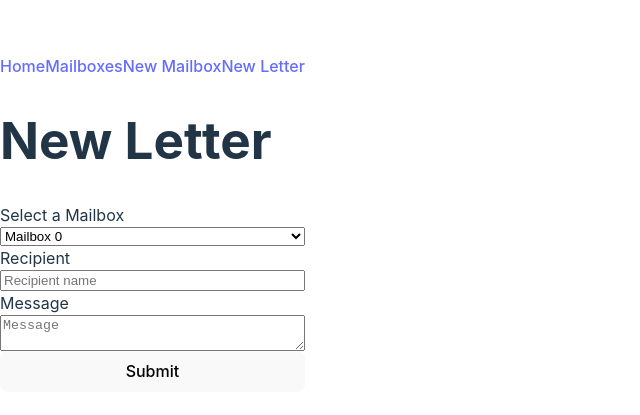
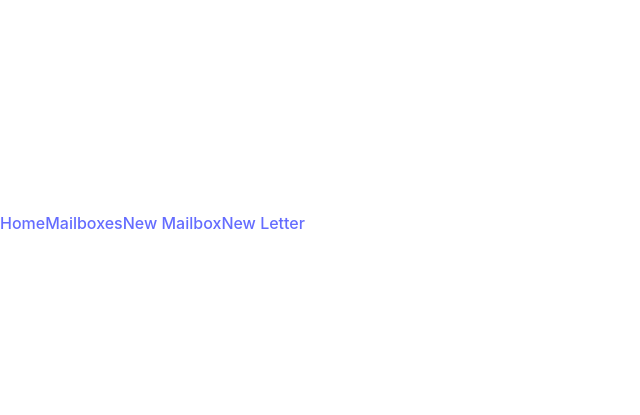
Before and after one commit to whlong1/react-router-lab-solution, a React (Vite) app: page /new-letter in a window 1280 px wide. Shown: the part 177-592 px from the top of the page, without its empty margins (0-640 px from the left). Built offline with nearby package versions, Linux system fonts and the light colour scheme.

Commit message:
Fix routing convention

```diff
--- a/src/App.jsx
+++ b/src/App.jsx
@@ -35,14 +35,14 @@ const App = () => {
       <NavBar />
       <Routes>
         <Route path='/' element={<main><h1>Post Office</h1></main>} />
-        <Route path='/new-mailbox' element={<MailboxForm addBox={addBox} />} />
+        <Route path='/mailboxes/new' element={<MailboxForm addBox={addBox} />} />
         <Route path='/mailboxes' element={<MailboxList mailboxes={mailboxes} />} />
 
         <Route path='/mailboxes/:mailboxId' element={
           <MailboxDetails mailboxes={mailboxes} letters={letters} />
         } />
 
-        <Route path='/new-letter' element={
+        <Route path='/letters/new' element={
           <LetterForm addLetter={addLetter} mailboxes={mailboxes} />
         } />
       </Routes>
--- a/src/components/NavBar.jsx
+++ b/src/components/NavBar.jsx
@@ -5,8 +5,8 @@ const NavBar = () => {
     <nav>
       <Link to='/'>Home</Link>
       <Link to='/mailboxes'>Mailboxes</Link>
-      <Link to='/new-mailbox'>New Mailbox</Link>
-      <Link to='/new-letter'>New Letter</Link>
+      <Link to='/mailboxes/new'>New Mailbox</Link>
+      <Link to='/letters/new'>New Letter</Link>
     </nav>
   );
 };
```
